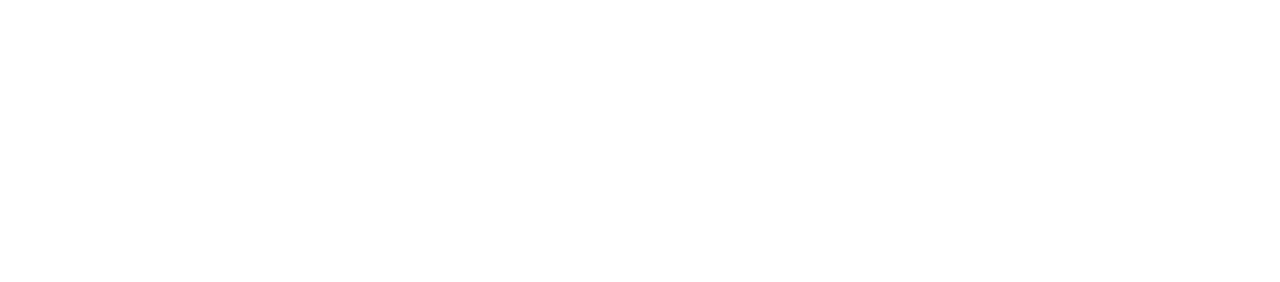
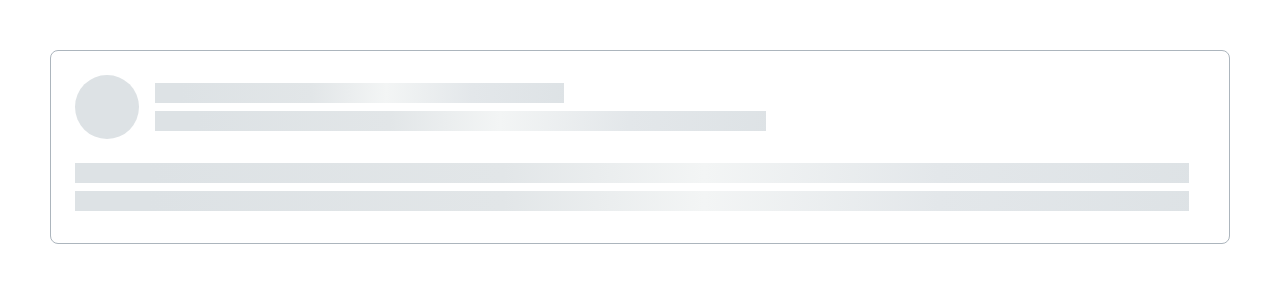
Before and after one commit to js-tasks-ru/htmlcss-20210513_dmitryselin, a website: page 04-lection2/02-skeleton/index.html in a window 1280 px wide. Drawn offline with nearby package versions, Linux system fonts and the light colour scheme.

Commit message:
add solution for 4-module 2-task

```diff
--- a/04-lection2/02-skeleton/index.html
+++ b/04-lection2/02-skeleton/index.html
@@ -1,11 +1,25 @@
 <!DOCTYPE html>
 <!-- Страница со скелетоном -->
 <html lang="ru">
-    <head>
-        <link rel="stylesheet" href="../../assets/css/main.css">
-        <link rel="stylesheet" href="./skeleton.css">
-    </head>
-    <body>
-
-    </body>
+  <head>
+    <meta charset="UTF-8" />
+    <link rel="stylesheet" href="../../assets/css/main.css" />
+    <link rel="stylesheet" href="./skeleton.css" />
+    <title>Скелетон</title>
+  </head>
+  <body style="padding: 50px">
+    <div class="skeleton">
+      <div class="skeleton__top">
+        <div class="skeleton__circle"></div>
+        <div class="skeleton__headlines">
+          <div class="skeleton__rect"></div>
+          <div class="skeleton__rect"></div>
+        </div>
+      </div>
+      <div class="skeleton__bottom">
+        <div class="skeleton__rect"></div>
+        <div class="skeleton__rect"></div>
+      </div>
+    </div>
+  </body>
 </html>
--- a/04-lection2/02-skeleton/skeleton.css
+++ b/04-lection2/02-skeleton/skeleton.css
@@ -0,0 +1,51 @@
+.skeleton {
+  padding: 24px 40px 32px 24px;
+  border: 1px solid var(--grey-3);
+  border-radius: 8px;
+}
+
+.skeleton__top {
+  display: flex;
+  align-items: center;
+}
+
+.skeleton__circle {
+  width: 64px;
+  height: 64px;
+  background-color: var(--grey-2);
+  border-radius: 50%;
+}
+
+.skeleton__headlines {
+  flex: 1;
+  margin-left: 16px;
+}
+
+.skeleton__headlines .skeleton__rect:first-child {
+  width: 39.54%;
+}
+
+.skeleton__headlines .skeleton__rect:not(:first-child) {
+  width: 59.08%;
+  margin-top: 8px;
+}
+
+.skeleton__rect {
+  height: 20px;
+  background: linear-gradient(
+    92.51deg,
+    #dde2e5 6.44%,
+    #e2e6e8 38.47%,
+    #f3f5f5 56.48%,
+    #e3e7ea 77.5%,
+    #dde2e5 102.52%
+  );
+}
+
+.skeleton__bottom {
+  margin-top: 24px;
+}
+
+.skeleton__bottom .skeleton__rect:not(:first-child) {
+  margin-top: 8px;
+}
--- a/assets/css/main.css
+++ b/assets/css/main.css
@@ -30,3 +30,13 @@ body {
   padding: 0;
   height: 100%;
 }
+
+html {
+  box-sizing: border-box;
+}
+
+*,
+*:before,
+*:after {
+  box-sizing: inherit;
+}
```
